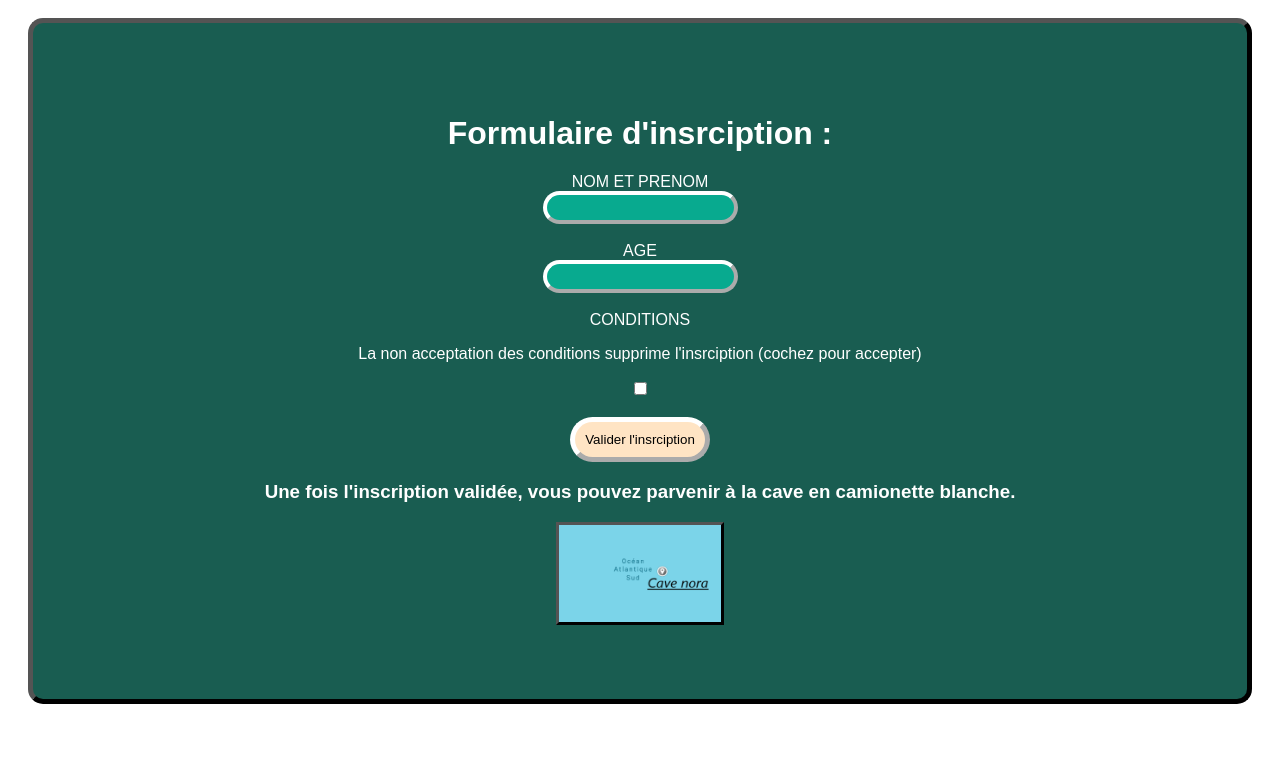
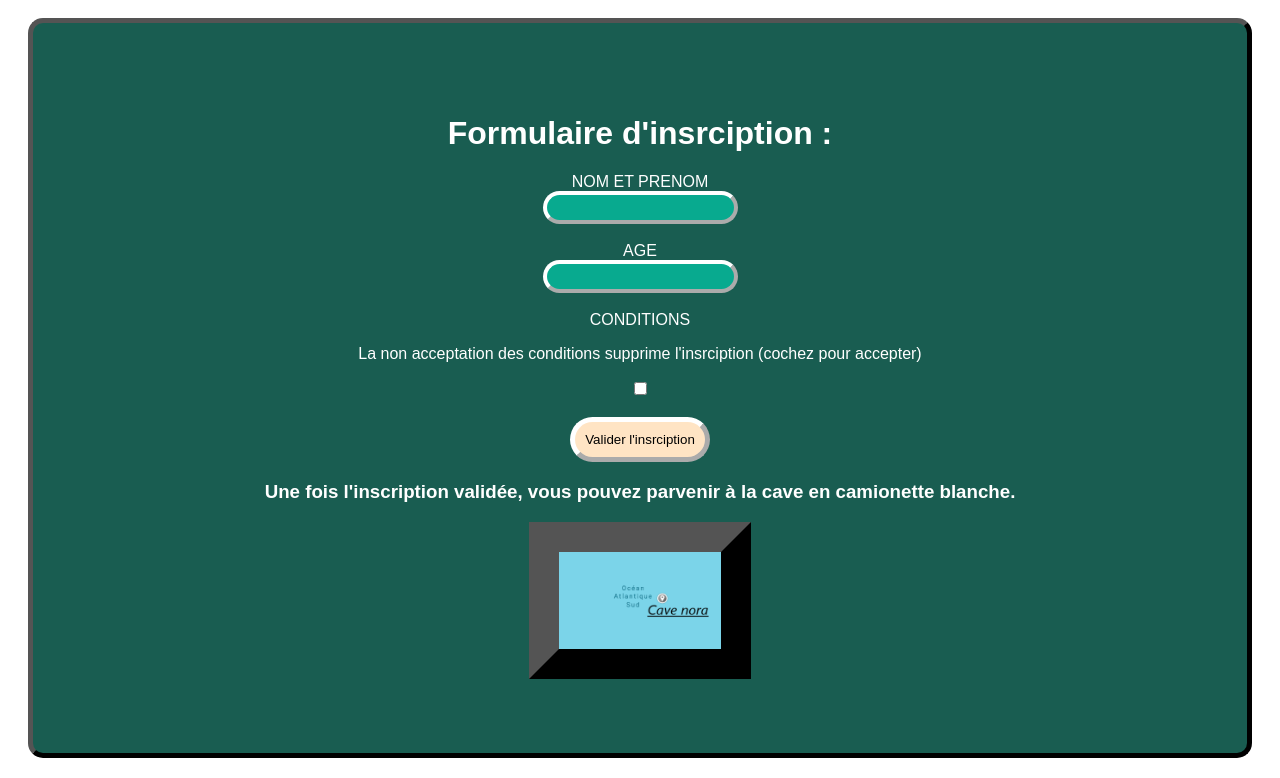
Before and after one commit to servispacement-cpu/Doctocav, a plain HTML site: page cavnora/index.html in a window 1280 px wide. Shown: the part 1047-1825 px from the top of the page. Before the commit the page ends 1771 px from the top, so only its background shows below. Drawn offline with Linux system fonts and the light colour scheme.

Commit message:
Update style.css

```diff
--- a/style.css
+++ b/style.css
@@ -40,5 +40,5 @@ img{
 .imgcartes{
      width: 15%;
     height: 15%;
-    border: 3px outset black;
+    border: 30px outset black;
 }
```
